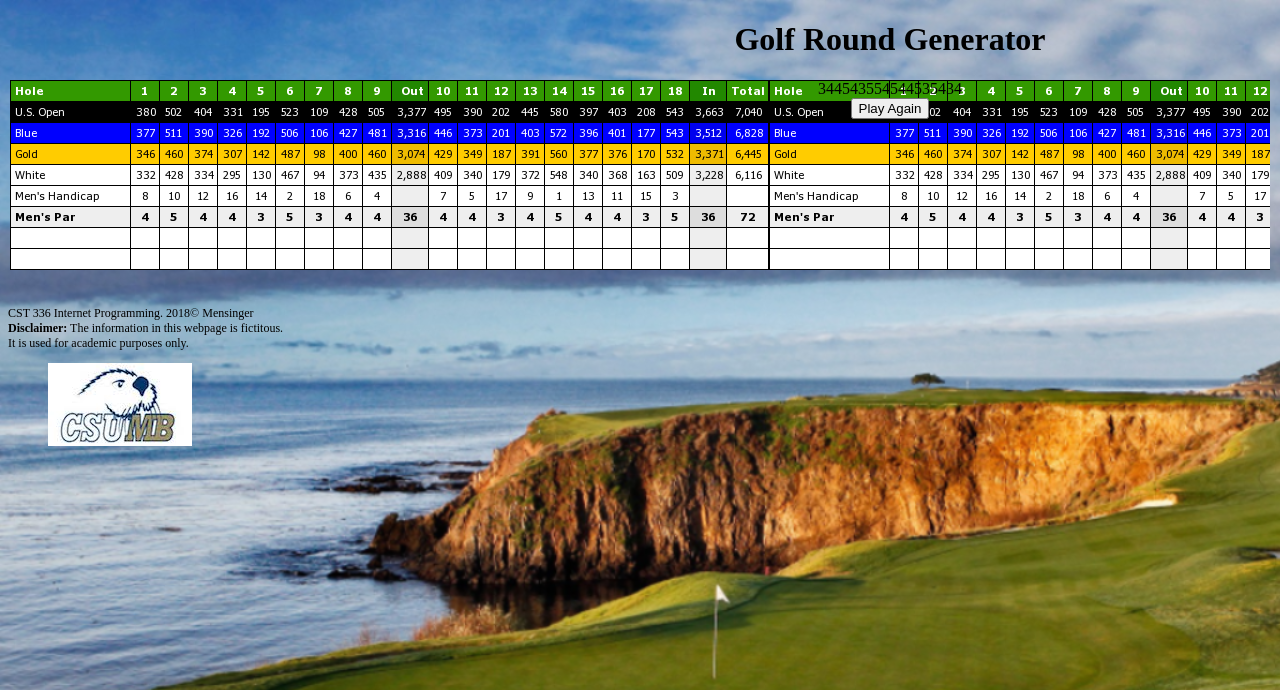
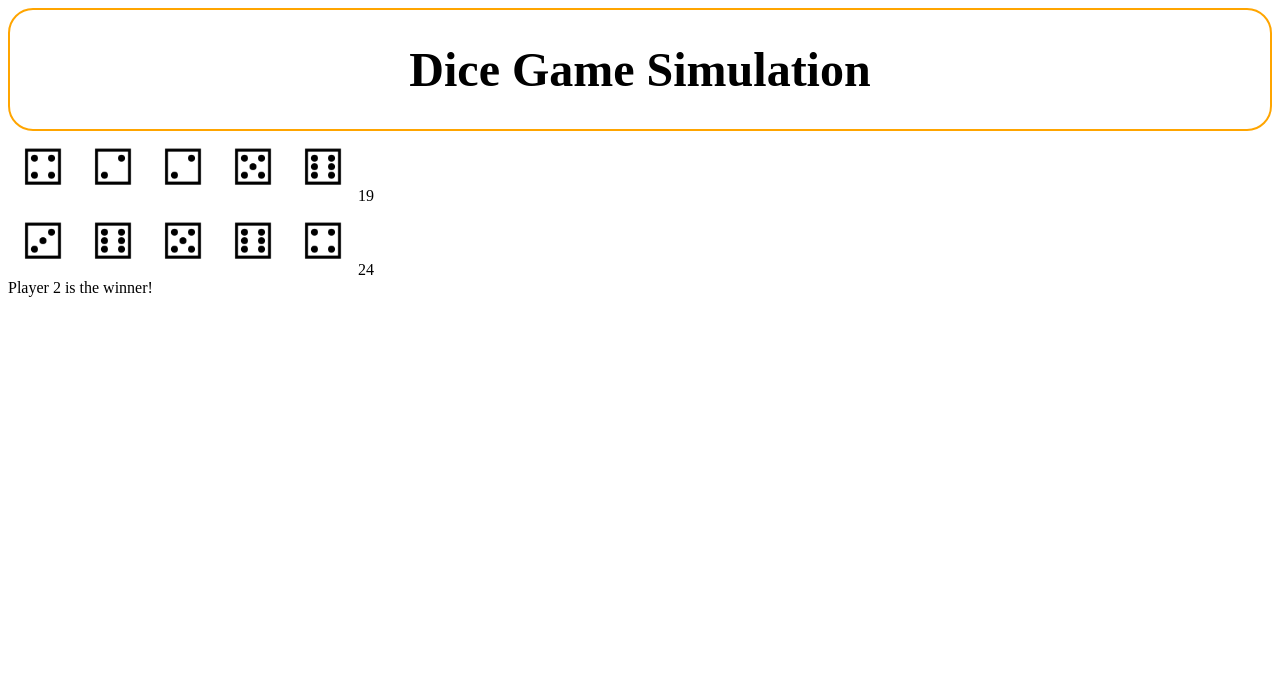
Before and after one commit to alphabin/mmensinger, a PHP site: page /hw/hw2/index.php in a window 1280 px wide. Shown: the top 690 px of the page. Run offline with PHP 8.4, Linux system fonts and the light colour scheme.

Commit message:
Progress

```diff
--- a/hw/hw2/css/styles.css
+++ /dev/null
@@ -1,28 +0,0 @@
-body {
-    background-image:url("../img/Pebble_Beach.jpg");
-
-}
-
-header, #main {
-    margin: 0 auto;
-    text-align: center;
-    padding-left: 500px
-}
-
-#main {
-    background-image:url("../img/pb_scorecard.png");
-    width: 760px;
-    height: 190px;
-
-    margin: 0 auto;
-
-}
-
-#mainTitle {
-    text-align: center;
-}
-
-footer {
-
-    font-size: 12px;
-}
--- a/hw/hw2/functions.php
+++ /dev/null
@@ -1,16 +0,0 @@
-<?php
-
-    function createScores() {
-        $golfer1 = array ();
-
-        for($i = 1; $i <= 18; $i++) {
-            $golfer1[$i] = rand(3,5);
-            echo $golfer1[$i];
-        }
-    }
-
-
-
-
-
-?>
--- /dev/null
+++ b/hw/hw2/inc/functions.php
@@ -0,0 +1,84 @@
+<?php
+
+    function displayDie($randomValue, $pos) {
+
+        switch ($randomValue) {
+
+            case 1: $symbol = "one";
+                    break;
+
+            case 2: $symbol = "two";
+                    break;
+
+            case 3: $symbol = "three";
+                    break;
+
+            case 4:$symbol = "four";
+                    break;
+
+            case 5:$symbol = "five";
+                    break;
+
+            case 6:$symbol = "six";
+                    break;
+            }
+
+            echo "<img id='die$pos' src='img/dieFace_$symbol.png' alt='Die Face $symbol' title='".ucfirst($symbol) . "' width='70' />";
+
+        }
+
+        function displayWinner($value1, $value2) {
+
+            if($value1 > $value2) {
+
+                echo "Player 1 is the winner!";
+            }
+            else if($value1 < $value2) {
+
+                echo "Player 2 is the winner!";
+            }
+            else {
+
+                echo "It's a tie!";
+            }
+        }
+
+        function rollDice() {
+
+
+            $player1 = array();
+            $player2 = array();
+
+            for($i = 0; $i < 5; $i++) {
+
+                $player1[$i] = rand(1,6);
+                $player2[$i] = rand(1,6);
+            }
+
+            shuffle($player1);
+            shuffle($player2);
+
+            $numOfDice = count($player1);
+
+            for($i = 0; $i < $numOfDice; $i++) {
+
+                displayDie($player1[$i], $i);
+            }
+
+            $player1Total = array_sum($player1);
+            echo $player1Total;
+            echo "</br>";
+
+            for($i = 0; $i < $numOfDice; $i++) {
+
+                displayDie($player2[$i], $i);
+            }
+
+            $player2Total = array_sum($player2);
+            echo $player2Total;
+            echo "</br>";
+
+            displayWinner($player1Total, $player2Total);
+        }
+
+?>
--- a/hw/hw2/index.php
+++ b/hw/hw2/index.php
@@ -1,45 +1,26 @@
 <?php
 
-    include 'functions.php';
+    include 'inc/functions.php';
 
 ?>
 
 <!DOCTYPE html>
 <html>
     <head>
-        <title> Homework 2: Golf Round Generator </title>
+        <title> Homework 2: Dice Game Simulation </title>
         <meta charset="utf-8" />
         <style>
-            @import url(css/styles.css);
+            @import url("css/styles.css");
         </style>
     </head>
 
-       <header id="Title">
-           <h1> Golf Round Generator </h1>
-       </header>
+    <header><h1> Dice Game Simulation </h1></header>
 
     <body>
 
-        <div id="main">
-
-            <?php
-                createScores();
-            ?>
-
-            <form>
-                <input type="submit" value="Play Again" />
-            </form>
-        </div>
-
+        <?php
+            rollDice();
+        ?>
 
     </body>
-    </br> </br>
-    <footer>
-        CST 336 Internet Programming. 2018&copy; Mensinger <br />
-            <strong>Disclaimer:</strong> The information in this webpage is fictitous. <br />
-            It is used for academic purposes only.
-             <figure id="csumb">
-                <img src="img/csumb_logo.jpg" alt="California State University Monterey Bay logo" />
-            </figure>
-    </footer>
 </html>
```
Also changed, not shown: hw/hw2/img/Pebble_Beach.jpg (deleted), hw/hw2/img/csumb_logo.jpg (deleted), hw/hw2/img/dieFace_five.png (added), hw/hw2/img/dieFace_four.png (added), hw/hw2/img/dieFace_one.png (added), hw/hw2/img/dieFace_six.png (added), hw/hw2/img/dieFace_three.png (added), hw/hw2/img/dieFace_two.png (added), hw/hw2/img/pb_scorecard.png (deleted), 1 other file.
